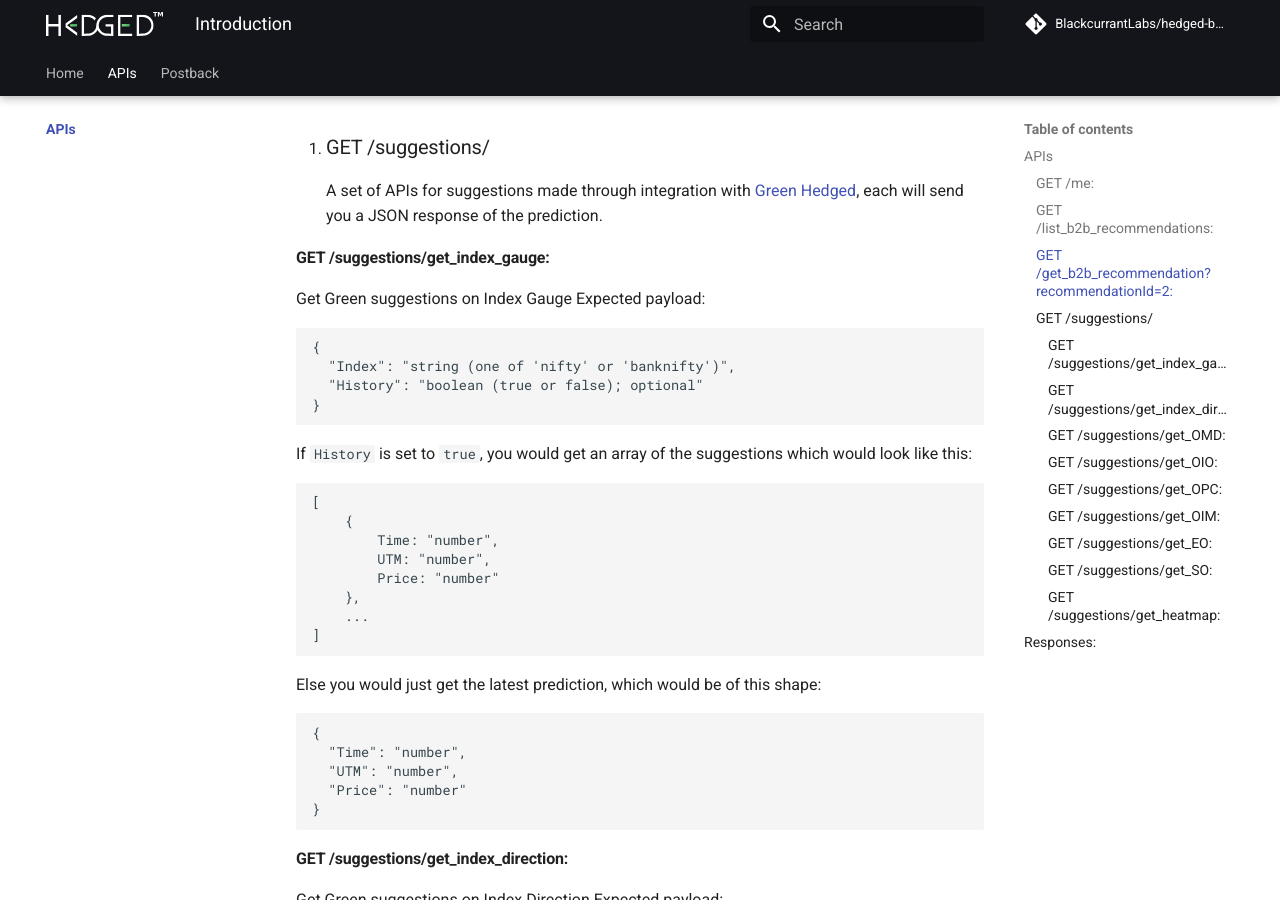
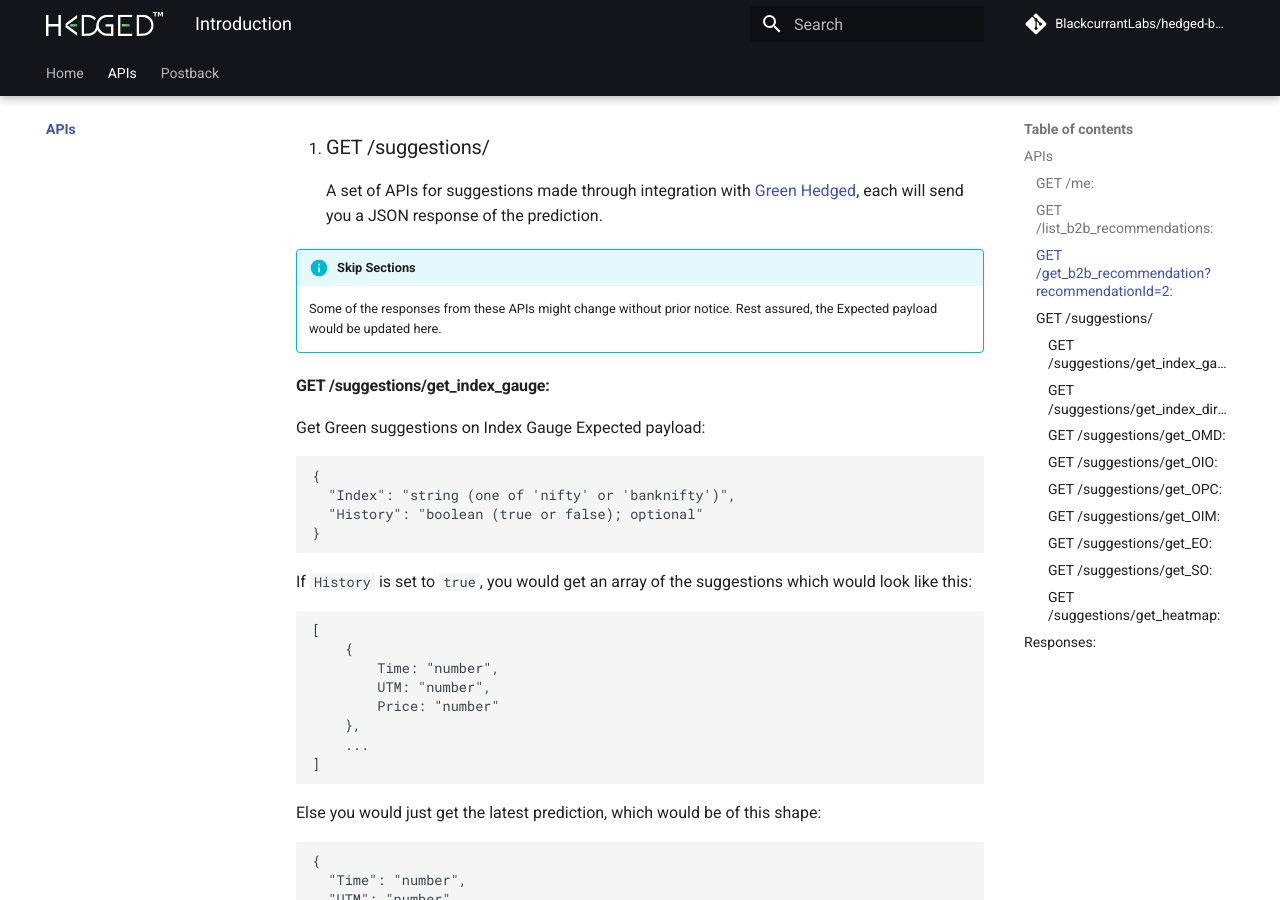
Before and after one commit to BlackcurrantLabs/hedged-b2b, an MkDocs documentation site: the page built from docs/APIs/index.md, in a window 1280 px wide and 900 px high, scrolled down 852 px. Built offline with MkDocs 1.6.1 and Material for MkDocs 9.7.7, drawn with Linux system fonts in a browser that asks for light colours; comment, search, counter and statistics services are not loaded.

Commit message:
Warning text for Greein

```diff
--- a/docs/APIs/index.md
+++ b/docs/APIs/index.md
@@ -27,6 +27,10 @@ Please visit the <a href="https://api.core.hedged.online/b2b-swagger/"><button s
 
 4. ### GET /suggestions/
    A set of APIs for suggestions made through integration with [Green Hedged](), each will send you a JSON response of the prediction.
+
+!!! info "Skip Sections"
+
+    Some of the responses from these APIs might change without prior notice. Rest assured, the Expected payload would be updated here.
 
 #### GET /suggestions/get_index_gauge:
 
```
